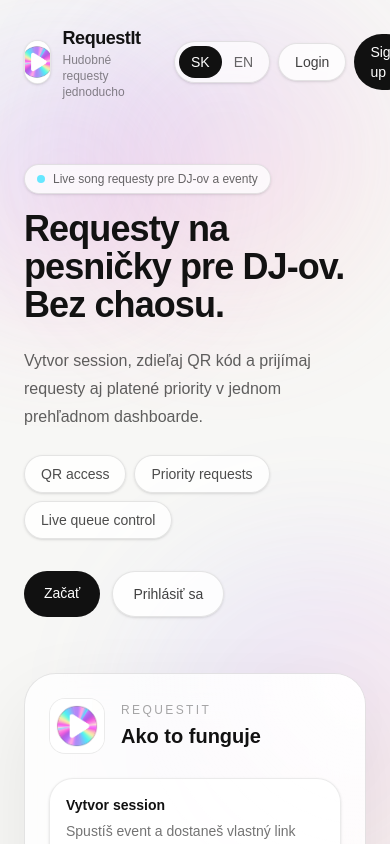
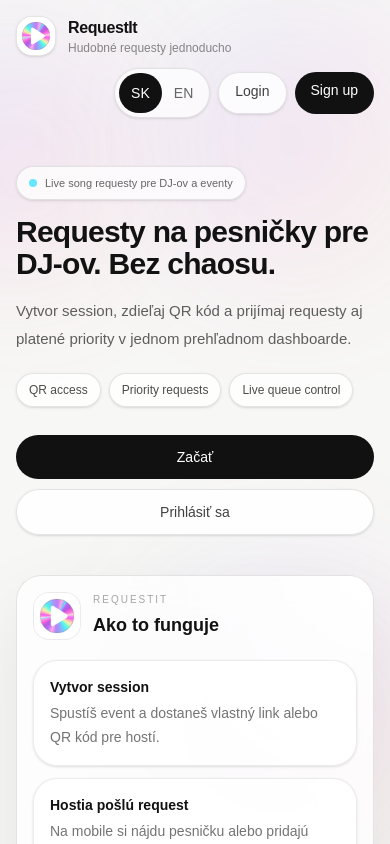
Before and after one commit to chalankolachtanovity/requestit, a Next.js app: page / in a window 390 px wide. Shown: the top 844 px of the page. Built offline with nearby package versions, Linux system fonts and the light colour scheme.

Commit message:
Updated page.tsx for mobile devices

```diff
--- a/app/page.tsx
+++ b/app/page.tsx
@@ -79,7 +79,7 @@ function LanguageSwitch({
     <div className="flex items-center rounded-full border border-black/10 bg-white/70 p-1 shadow-sm backdrop-blur">
       <button
         onClick={() => setLanguage("sk")}
-        className={`rounded-full px-3 py-1.5 text-sm transition ${
+        className={`min-h-[40px] rounded-full px-3 py-1.5 text-sm transition ${
           language === "sk"
             ? "bg-[#111111] text-white"
             : "text-black/60 hover:bg-black/[0.04]"
@@ -90,7 +90,7 @@ function LanguageSwitch({
 
       <button
         onClick={() => setLanguage("en")}
-        className={`rounded-full px-3 py-1.5 text-sm transition ${
+        className={`min-h-[40px] rounded-full px-3 py-1.5 text-sm transition ${
           language === "en"
             ? "bg-[#111111] text-white"
             : "text-black/60 hover:bg-black/[0.04]"
@@ -117,18 +117,18 @@ export default function HomePage() {
   const reveal = Math.min(scrollY / 1000, 1);
 
   return (
-    <main className="relative overflow-x-hidden bg-[#f7f7f5] text-[#121212]">
+    <main className="relative overflow-x-clip bg-[#f7f7f5] text-[#121212]">
       <div className="absolute inset-0 overflow-hidden">
-        <GradientOrb className="-left-20 top-10 h-72 w-72 opacity-80" />
-        <GradientOrb className="right-0 top-0 h-80 w-80 opacity-70" />
-        <GradientOrb className="left-1/3 top-[540px] h-96 w-96 opacity-60" />
+        <GradientOrb className="-left-28 top-8 h-64 w-64 opacity-70 sm:-left-20 sm:top-10 sm:h-72 sm:w-72 sm:opacity-80" />
+        <GradientOrb className="-right-12 top-0 h-72 w-72 opacity-60 sm:right-0 sm:h-80 sm:w-80 sm:opacity-70" />
+        <GradientOrb className="left-1/3 top-[560px] h-80 w-80 opacity-50 sm:top-[540px] sm:h-96 sm:w-96 sm:opacity-60" />
       </div>
 
       <div className="relative z-10">
-        <div className="mx-auto max-w-6xl px-6 py-6">
-          <header className="flex items-center justify-between gap-4">
-            <div className="flex items-center gap-3">
-              <div className="relative h-11 w-11 overflow-hidden rounded-2xl border border-black/10 bg-white shadow-sm">
+        <div className="mx-auto max-w-6xl px-4 py-4 sm:px-6 sm:py-6">
+          <header className="flex flex-wrap items-center justify-between gap-3 sm:gap-4">
+            <div className="flex min-w-0 items-center gap-3">
+              <div className="relative h-10 w-10 shrink-0 overflow-hidden rounded-2xl border border-black/10 bg-white shadow-sm sm:h-11 sm:w-11">
                 <Image
                   src="/logo.png"
                   alt="RequestIt logo"
@@ -138,25 +138,25 @@ export default function HomePage() {
                 />
               </div>
 
-              <div>
-                <p className="text-lg font-semibold tracking-tight">RequestIt</p>
-                <p className="text-xs text-black/45">{t.brand}</p>
+              <div className="min-w-0">
+                <p className="truncate text-base font-semibold tracking-tight sm:text-lg">RequestIt</p>
+                <p className="truncate text-xs text-black/45">{t.brand}</p>
               </div>
             </div>
 
-            <div className="flex items-center gap-2">
+            <div className="flex w-full flex-wrap items-center justify-end gap-2 sm:w-auto sm:flex-nowrap">
               <LanguageSwitch language={language} setLanguage={setLanguage} />
 
               <Link
                 href="/login"
-                className="rounded-full border border-black/10 bg-white/80 px-4 py-2 text-sm text-black/75 shadow-sm backdrop-blur transition hover:bg-white"
+                className="min-h-[42px] rounded-full border border-black/10 bg-white/80 px-4 py-2 text-sm text-black/75 shadow-sm backdrop-blur transition hover:bg-white"
               >
                 {t.login}
               </Link>
 
               <Link
                 href="/signup"
-                className="rounded-full bg-[#111111] px-4 py-2 text-sm font-medium text-white transition hover:opacity-90"
+                className="min-h-[42px] rounded-full bg-[#111111] px-4 py-2 text-sm font-medium text-white transition hover:opacity-90"
               >
                 {t.signup}
               </Link>
@@ -164,46 +164,46 @@ export default function HomePage() {
           </header>
         </div>
 
-        <section className="px-6 pb-14 pt-10 md:pt-16">
+        <section className="px-4 pb-12 pt-8 sm:px-6 sm:pb-14 sm:pt-10 md:pt-16">
           <div className="mx-auto max-w-6xl">
-            <div className="grid items-start gap-14 md:grid-cols-[1.05fr_0.95fr]">
+            <div className="grid items-start gap-10 sm:gap-12 md:gap-14 md:grid-cols-[1.05fr_0.95fr]">
               <div>
-                <div className="mb-4 inline-flex items-center gap-2 rounded-full border border-black/10 bg-white/75 px-3 py-1.5 text-xs text-black/60 shadow-sm backdrop-blur">
-                  <div className="h-2 w-2 rounded-full bg-[#66e7ff]" />
-                  <span>{t.badge}</span>
+                <div className="mb-4 inline-flex max-w-full items-center gap-2 rounded-full border border-black/10 bg-white/75 px-3 py-1.5 text-[11px] leading-5 text-black/60 shadow-sm backdrop-blur sm:text-xs">
+                  <div className="h-2 w-2 shrink-0 rounded-full bg-[#66e7ff]" />
+                  <span className="truncate sm:whitespace-normal">{t.badge}</span>
                 </div>
 
-                <h1 className="max-w-3xl text-4xl font-bold leading-[1.05] tracking-tight md:text-6xl">
+                <h1 className="max-w-3xl text-3xl font-bold leading-[1.08] tracking-tight sm:text-4xl md:text-6xl">
                   {t.title}
                 </h1>
 
-                <p className="mt-6 max-w-2xl text-base leading-7 text-black/62 md:text-lg">
+                <p className="mt-4 max-w-2xl text-[15px] leading-7 text-black/62 sm:mt-6 sm:text-base md:text-lg">
                   {t.description}
                 </p>
 
-                <div className="mt-6 flex flex-wrap gap-2">
-                  <span className="rounded-full border border-black/10 bg-white/80 px-4 py-2 text-sm text-black/70 shadow-sm">
+                <div className="mt-5 flex flex-wrap gap-2 sm:mt-6">
+                  <span className="rounded-full border border-black/10 bg-white/80 px-3 py-2 text-xs text-black/70 shadow-sm sm:px-4 sm:text-sm">
                     {t.pill1}
                   </span>
-                  <span className="rounded-full border border-black/10 bg-white/80 px-4 py-2 text-sm text-black/70 shadow-sm">
+                  <span className="rounded-full border border-black/10 bg-white/80 px-3 py-2 text-xs text-black/70 shadow-sm sm:px-4 sm:text-sm">
                     {t.pill2}
                   </span>
-                  <span className="rounded-full border border-black/10 bg-white/80 px-4 py-2 text-sm text-black/70 shadow-sm">
+                  <span className="rounded-full border border-black/10 bg-white/80 px-3 py-2 text-xs text-black/70 shadow-sm sm:px-4 sm:text-sm">
                     {t.pill3}
                   </span>
                 </div>
 
-                <div className="mt-8 flex flex-wrap gap-3">
+                <div className="mt-7 flex flex-col gap-2.5 sm:mt-8 sm:flex-row sm:flex-wrap sm:gap-3">
                   <Link
                     href="/signup"
-                    className="rounded-full bg-[#111111] px-5 py-3 text-sm font-medium text-white transition hover:opacity-90"
+                    className="inline-flex min-h-[44px] items-center justify-center rounded-full bg-[#111111] px-5 py-3 text-sm font-medium text-white transition hover:opacity-90"
                   >
                     {t.cta}
                   </Link>
 
                   <Link
                     href="/login"
-                    className="rounded-full border border-black/10 bg-white/85 px-5 py-3 text-sm text-black/75 shadow-sm transition hover:bg-white"
+                    className="inline-flex min-h-[44px] items-center justify-center rounded-full border border-black/10 bg-white/85 px-5 py-3 text-sm text-black/75 shadow-sm transition hover:bg-white"
                   >
                     {t.secondary}
                   </Link>
@@ -211,12 +211,12 @@ export default function HomePage() {
               </div>
 
               <div className="relative">
-                <div className="relative overflow-hidden rounded-[2rem] border border-black/10 bg-white/75 p-6 shadow-[0_30px_80px_rgba(0,0,0,0.08)] backdrop-blur-xl">
+                <div className="relative overflow-hidden rounded-[1.6rem] border border-black/10 bg-white/75 p-4 shadow-[0_30px_80px_rgba(0,0,0,0.08)] backdrop-blur-xl sm:rounded-[2rem] sm:p-6">
                   <div className="absolute inset-0 bg-[radial-gradient(circle_at_top_right,rgba(255,255,255,0.9),transparent_35%)]" />
 
                   <div className="relative">
-                    <div className="mb-6 flex items-center gap-4">
-                      <div className="relative h-14 w-14 overflow-hidden rounded-2xl border border-black/8 bg-white">
+                    <div className="mb-5 flex items-center gap-3 sm:mb-6 sm:gap-4">
+                      <div className="relative h-12 w-12 shrink-0 overflow-hidden rounded-2xl border border-black/8 bg-white sm:h-14 sm:w-14">
                         <Image
                           src="/logo.png"
                           alt="RequestIt logo"
@@ -225,11 +225,11 @@ export default function HomePage() {
                         />
                       </div>
 
-                      <div>
-                        <p className="text-xs uppercase tracking-[0.2em] text-black/35">
+                      <div className="min-w-0">
+                        <p className="text-[10px] uppercase tracking-[0.2em] text-black/35 sm:text-xs">
                           RequestIt
                         </p>
-                        <p className="mt-1 text-xl font-semibold">
+                        <p className="mt-1 truncate text-lg font-semibold sm:text-xl">
                           {t.explainTitle}
                         </p>
                       </div>
@@ -258,7 +258,7 @@ export default function HomePage() {
                       </div>
                     </div>
 
-                    <div className="mt-6 rounded-3xl border border-black/8 bg-[linear-gradient(135deg,rgba(102,231,255,0.12),rgba(168,85,247,0.10),rgba(244,114,182,0.10),rgba(253,224,71,0.10))] px-4 py-4 text-sm leading-6 text-black/60">
+                    <div className="mt-5 rounded-3xl border border-black/8 bg-[linear-gradient(135deg,rgba(102,231,255,0.12),rgba(168,85,247,0.10),rgba(244,114,182,0.10),rgba(253,224,71,0.10))] px-4 py-4 text-sm leading-6 text-black/60 sm:mt-6">
                       {t.bottomLine}
                     </div>
                   </div>
@@ -269,23 +269,23 @@ export default function HomePage() {
         </section>
 
         <section
-          className="relative z-20 px-6 pb-24 pt-10"
+          className="relative z-20 px-4 pb-16 pt-8 sm:px-6 sm:pb-24 sm:pt-10"
           style={{
             opacity: 0.82 + reveal * 0.18,
             transition: "opacity 300ms ease",
           }}
         >
           <div className="mx-auto max-w-7xl">
-            <div className="mb-8 text-center">
-              <p className="text-xs uppercase tracking-[0.2em] text-black/35">
+            <div className="mb-6 text-center sm:mb-8">
+              <p className="text-[10px] uppercase tracking-[0.2em] text-black/35 sm:text-xs">
                 {t.previewTitle}
               </p>
-              <h2 className="mt-3 text-3xl font-bold tracking-tight text-[#111111] md:text-5xl">
+              <h2 className="mt-3 text-2xl font-bold tracking-tight text-[#111111] sm:text-3xl md:text-5xl">
                 Live dashboard + guest mobile flow
               </h2>
             </div>
 
-            <div className="rounded-[2.5rem] border border-black/10 bg-[linear-gradient(180deg,rgba(255,255,255,0.72),rgba(255,255,255,0.55))] p-4 shadow-[0_30px_80px_rgba(0,0,0,0.10)] backdrop-blur-xl md:p-6">
+            <div className="rounded-[1.8rem] border border-black/10 bg-[linear-gradient(180deg,rgba(255,255,255,0.72),rgba(255,255,255,0.55))] p-3 shadow-[0_30px_80px_rgba(0,0,0,0.10)] backdrop-blur-xl sm:rounded-[2.5rem] sm:p-4 md:p-6">
               <ProductShowcase language={language} reveal={reveal} />
             </div>
           </div>
```
